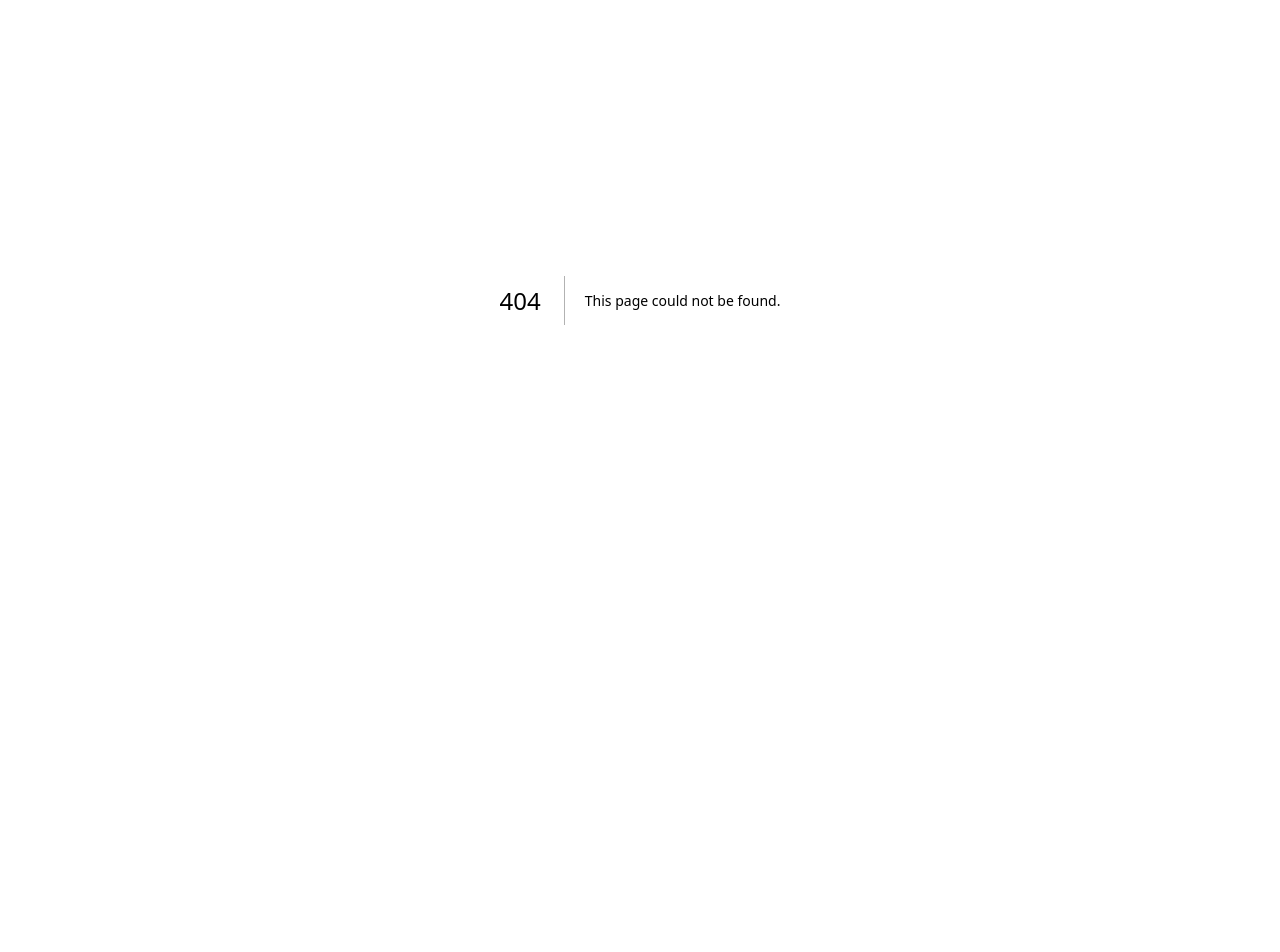
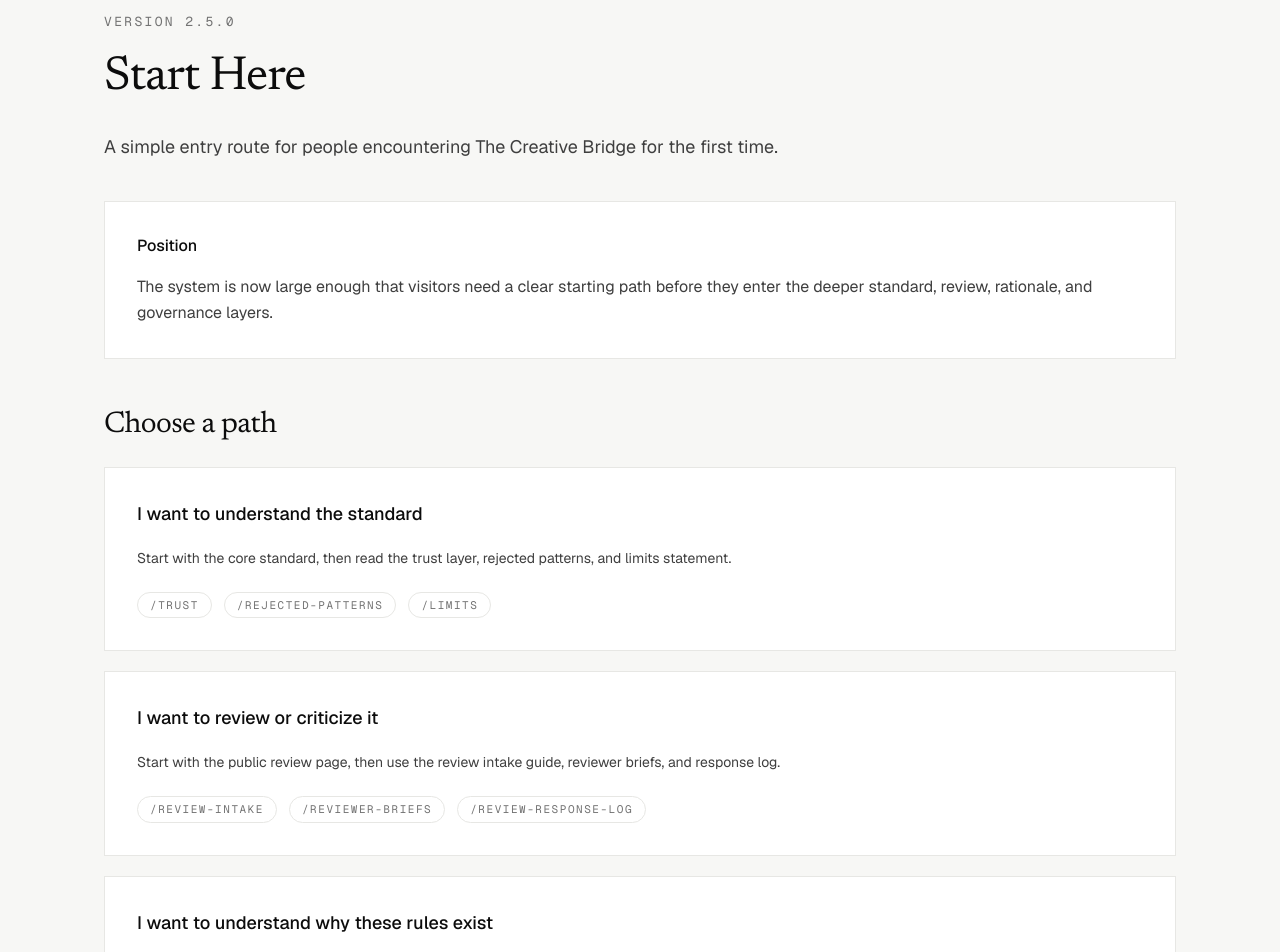
Before and after one commit to zacharymplace/creative-bridge, a Next.js app: page /start in a window 1280 px wide. Before the commit this address had no page. Shown: the part 100-1052 px from the top of the page. Before the commit the page ends 800 px from the top, so only its background shows below. Built offline with nearby package versions, Linux system fonts and the light colour scheme.

Commit message:
Add start here router

```diff
--- a/package.json
+++ b/package.json
@@ -1,6 +1,6 @@
 {
   "name": "creative-bridge",
-  "version": "2.4.0",
+  "version": "2.5.0",
   "private": true,
   "scripts": {
     "prebuild": "node scripts/sync-public-assets.mjs",
--- a/scripts/qa-static-export.mjs
+++ b/scripts/qa-static-export.mjs
@@ -53,6 +53,9 @@ const requiredFiles = [
   "docs/releases/v2.2.0.md",
   "docs/releases/v2.3.0.md",
   "docs/releases/v2.4.0.md",
+  "docs/releases/v2.5.0.md",
+  "docs/start-here.md",
+  "start.html",
   "docs/limits-and-non-authority.md",
   "limits.html",
   "docs/whyfiles/platform-capability-gating.md",
--- a/scripts/sync-public-assets.mjs
+++ b/scripts/sync-public-assets.mjs
@@ -45,6 +45,8 @@ const markdownFiles = [
   "releases/v2.2.0.md",
   "releases/v2.3.0.md",
   "releases/v2.4.0.md",
+  "releases/v2.5.0.md",
+  "start-here.md",
   "limits-and-non-authority.md",
   "whyfiles/platform-capability-gating.md",
   "whyfiles/review-response-traceability.md",
--- /dev/null
+++ b/src/app/start/page.tsx
@@ -0,0 +1,72 @@
+import Link from "next/link";
+
+import { startHere } from "@/content/start/start-here";
+
+export default function StartPage() {
+  return (
+    <main>
+      <section className="cb-container cb-section-y">
+        <p className="font-mono text-[13px] uppercase tracking-[0.18em] text-[var(--cb-muted)]">
+          Version {startHere.version}
+        </p>
+
+        <h1 className="cb-display mt-4 max-w-4xl text-4xl tracking-tight text-[var(--cb-ink)] sm:text-5xl sm:leading-tight">
+          {startHere.title}
+        </h1>
+
+        <p className="mt-6 max-w-3xl text-lg leading-relaxed text-[var(--cb-body)]">
+          {startHere.summary}
+        </p>
+
+        <div className="mt-10 border border-[var(--cb-border)] bg-[var(--cb-surface)] p-6 sm:p-8">
+          <h2 className="text-base font-medium text-[var(--cb-ink)]">
+            Position
+          </h2>
+          <p className="mt-4 text-base leading-relaxed text-[var(--cb-body)]">
+            {startHere.position}
+          </p>
+        </div>
+
+        <section className="mt-12">
+          <h2 className="cb-display text-3xl text-[var(--cb-ink)]">
+            Choose a path
+          </h2>
+
+          <div className="mt-6 grid gap-5">
+            {startHere.paths.map((path) => (
+              <article
+                key={path.href}
+                className="border border-[var(--cb-border)] bg-[var(--cb-surface)] p-6 sm:p-8"
+              >
+                <h3 className="text-lg font-medium text-[var(--cb-ink)]">
+                  <Link
+                    href={path.href}
+                    className="underline-offset-4 hover:underline"
+                  >
+                    {path.title}
+                  </Link>
+                </h3>
+
+                <p className="mt-4 text-sm leading-7 text-[var(--cb-body)]">
+                  {path.body}
+                </p>
+
+                <div className="mt-5 flex flex-wrap gap-3">
+                  {path.next.map((href) => (
+                    <Link
+                      key={href}
+                      href={href}
+                      className="rounded-full border border-[var(--cb-border)] bg-white px-3 py-1 font-mono text-[11px] uppercase tracking-[0.14em] text-[var(--cb-muted)] underline-offset-4 hover:underline"
+                    >
+                      {href}
+                    </Link>
+                  ))}
+                </div>
+              </article>
+            ))}
+          </div>
+        </section>
+      </section>
+    </main>
+  );
+}
--- a/src/content/site-copy.ts
+++ b/src/content/site-copy.ts
@@ -147,7 +147,7 @@ export const footerCopy = {
   tagline: "Human collaboration over machine substitution.",
   colophon: "© The Creative Bridge contributors. Content and schemas are versioned in-repo.",
   navLinks: [
-    { label: "Home", href: "/" },
+    { label: "Home", href: "/start" },
     { label: "Docs", href: "/docs" },
     { label: "Projects", href: "/projects" },
   { label: "Submit", href: "/submit" },
@@ -188,7 +188,8 @@ export const footerCopy = {
   { label: "Review OS", href: "/review-os" },
   { label: "Whyfiles", href: "/whyfiles" },
   { label: "Limits", href: "/limits" },
-    { label: "Standard", href: "/standard" },
+    { label: "Start", href: "/start" },
+  { label: "Standard", href: "/standard" },
     { label: "Manifesto", href: "/manifesto" },
   ] as const,
   githubPlaceholder: {
--- /dev/null
+++ b/src/content/start/start-here.ts
@@ -0,0 +1,38 @@
+export const startHere = {
+  title: "Start Here",
+  version: "2.5.0",
+  summary:
+    "A simple entry route for people encountering The Creative Bridge for the first time.",
+  position:
+    "The system is now large enough that visitors need a clear starting path before they enter the deeper standard, review, rationale, and governance layers.",
+  paths: [
+    {
+      title: "I want to understand the standard",
+      href: "/standard",
+      body:
+        "Start with the core standard, then read the trust layer, rejected patterns, and limits statement.",
+      next: ["/trust", "/rejected-patterns", "/limits"],
+    },
+    {
+      title: "I want to review or criticize it",
+      href: "/review",
+      body:
+        "Start with the public review page, then use the review intake guide, reviewer briefs, and response log.",
+      next: ["/review-intake", "/reviewer-briefs", "/review-response-log"],
+    },
+    {
+      title: "I want to understand why these rules exist",
+      href: "/whyfiles",
+      body:
+        "Start with Whyfiles, then inspect abuse cases, incentive drift, and governance stress tests.",
+      next: ["/abuse-cases", "/incentive-drift", "/stress-tests"],
+    },
+    {
+      title: "I want to see the whole system",
+      href: "/system-map",
+      body:
+        "Start with the system map, then inspect the public review operating system freeze.",
+      next: ["/review-os", "/governance", "/docs"],
+    },
+  ],
+} as const;
```
Also changed, not shown: 2 other files (tests, documents, lock files or other folders).
